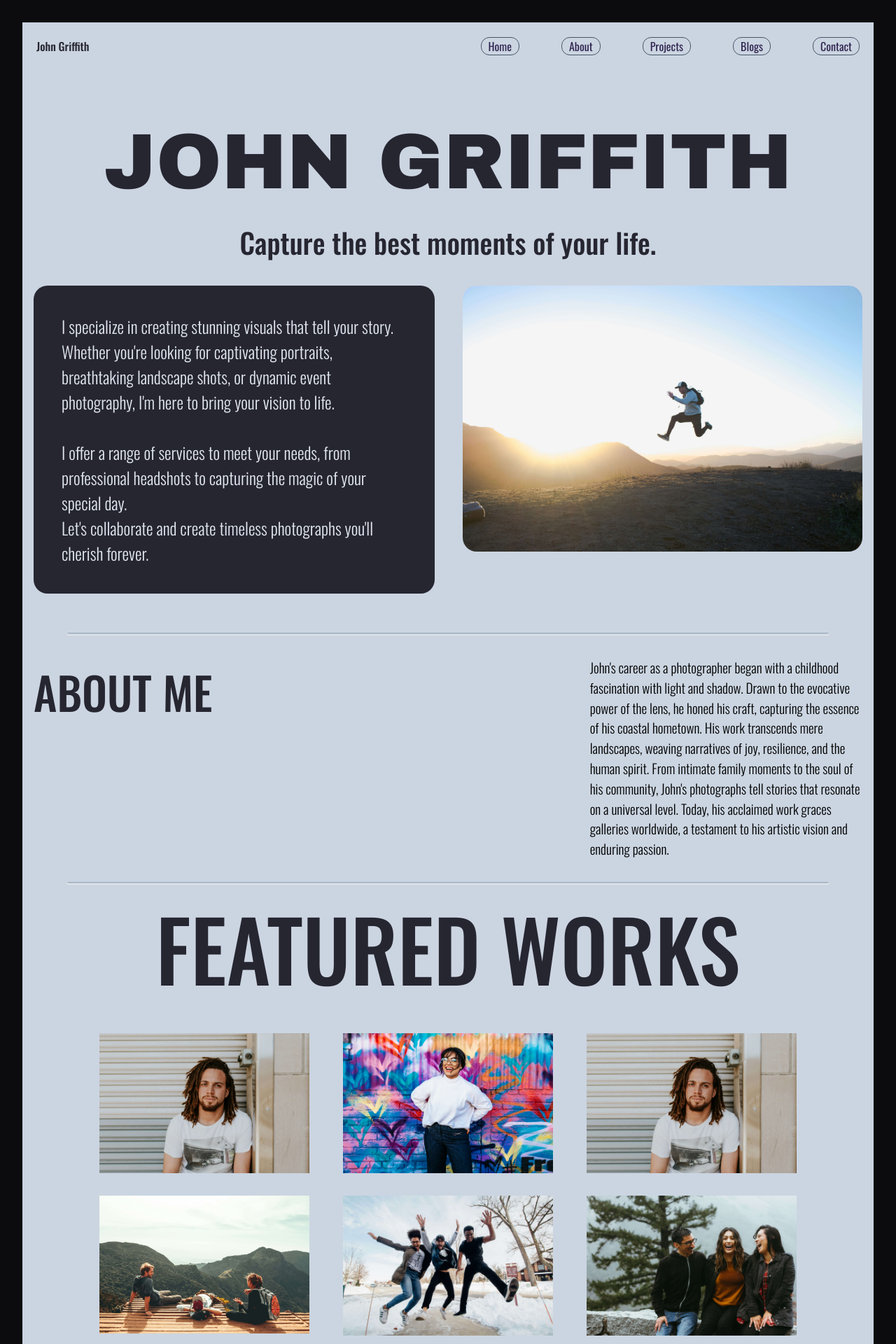
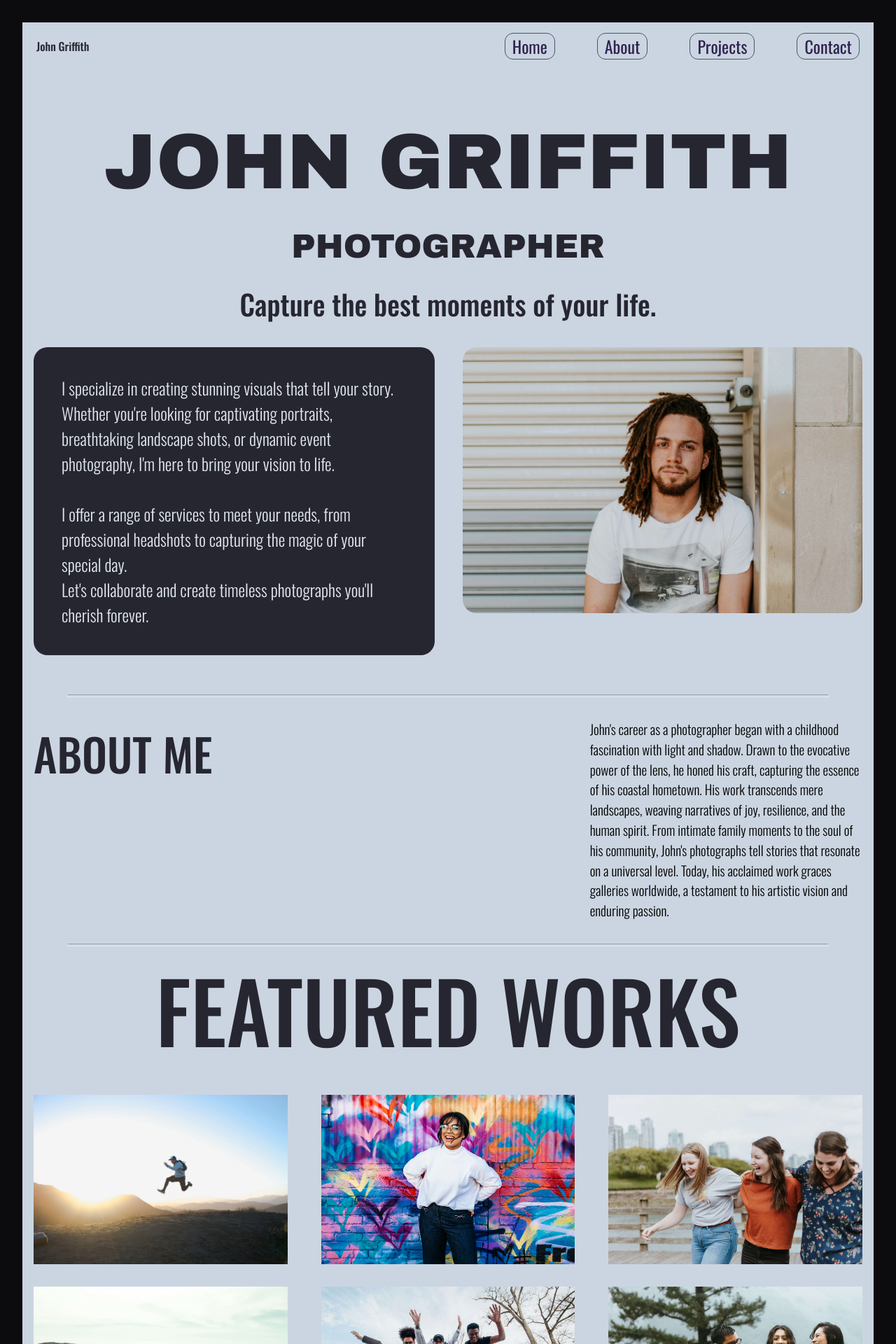
Before and after one commit to Thebuilderekes/give-a-thing, a React (Vite) app: page / in a window 1280 px wide. Shown: the top 1920 px of the page at 70% size. Built offline with nearby package versions, Linux system fonts and the light colour scheme.

Commit message:
testing:img path

```diff
--- a/src/components/Gallery/Gallery.jsx
+++ b/src/components/Gallery/Gallery.jsx
@@ -3,16 +3,16 @@ import PropTypes from 'prop-types';
 const Gallery = ({ images }) => {
   return (
     <section
-      className="gallery-content flex flex-col items-center pb-4 overflow-y-hidden"
+      className="gallery-content flex flex-wrap flex-col items-center pb-4 overflow-y-hidden"
       id="projects"
     >
       <h2 className="oswald-medium font-bold text-[#262631] text-[2.5rem] lg:text-[7.5rem] text-center">
         FEATURED WORKS
       </h2>
-      <ul className="grid grid-cols-2 md:grid-cols-3 gap-x-12 px-4 py-4">
+      <ul className="grid grid-cols-1 md:grid-cols-3 gap-x-12 px-4 py-4">
         {images.map((image, id) => (
           <li key={id} className="rounded-xl my-4">
-            <img src={image.src} alt={image.alt} width={300} height={300} />
+            <img className="w-full" src={image.src} alt={image.alt} width={300} height={300} />
           </li>
         ))}
       </ul>
--- a/src/components/Shared/Footer/Footer.jsx
+++ b/src/components/Shared/Footer/Footer.jsx
@@ -7,7 +7,7 @@ const Footer = ({ email, socials, attributes }) => {
         <div>{email}</div>
         <div>{socials}</div>
       </div>
-      <div className="text-center oswald-light text-[0.4rem] md:text-[0.9rem]">
+      <div className="text-center oswald-light text-[0.6rem] md:text-[0.9rem]">
         <div>{attributes}</div>
       </div>
     </footer>
--- a/src/components/Shared/Header/Navbar.jsx
+++ b/src/components/Shared/Header/Navbar.jsx
@@ -61,12 +61,6 @@ const Navbar = () => {
                 <Link to="/#projects">Projects</Link>
               </li>
               <li
-                className="border-0 md:border md:border-slate-600 md:rounded-xl "
-                onClick={handleNavClick}
-              >
-                <Link to="#blogs">Blogs</Link>
-              </li>
-              <li
                 className="border-0 md:border md:border-slate-600 rounded-xl "
                 onClick={handleNavClick}
               >
--- a/src/components/Shared/Header/header.css
+++ b/src/components/Shared/Header/header.css
@@ -41,7 +41,7 @@ body {
 }
 
 .nav-elements ul a {
-  font-size: 16px;
+  font-size: 24px;
   font-weight: 400;
   color: #2f234f;
   text-decoration: none;
--- a/src/components/Shared/HeroContent/HeroContent.jsx
+++ b/src/components/Shared/HeroContent/HeroContent.jsx
@@ -1,15 +1,17 @@
 // eslint-disable-next-line react/prop-types
 import PropTypes from 'prop-types';
 
-const HeroContent = ({ title, description, content, heroImage }) => {
+const HeroContent = ({ title, job, description, content, heroImage }) => {
   return (
     <section className="flex flex-col  items-center py-[3.5rem]">
-      <h1 className="animate-slidein300 opacity-0 text-center text-[2.5rem] lg:text-[7rem] archivo-black-regular p-0 text-[#262631] font-bold">
+      <h1 className="animate-slidein300 opacity-0 text-center text-[2rem] lg:text-[7rem] archivo-black-regular p-0 text-[#262631] font-bold">
         {title}
       </h1>
-      <h2 className="animate-slidein500 pb-4 opacity-0 text-[1.2rem] lg:text-[2.5rem] p-0 oswald-medium text-[#262631] font-bold">
+
+      <h2 className="animate-slidein500 pb-4 opacity-0 text-[1.5rem] lg:text-[3rem] p-0  archivo-black-regular text-[#262631] font-bold">{job}</h2>
+      <h3 className="animate-slidein500 pb-4 opacity-0 text-[1.1rem] lg:text-[2.5rem] p-0 oswald-medium text-[#262631] font-bold">
         {description}
-      </h2>
+      </h3>
       <div className="animate-slidein700 opacity-0 flex flex-col-reverse md:flex-row px-2 lg:px-4 gap-[2.5rem] mt-4">
         <div className="bg-[#262631] text-[1rem] lg:text-[1.5rem] oswald-light w-auto lg:w-1/2 text-white p-[1.5rem] lg:p-[2.5rem] rounded-[20px]">
           {content}
--- a/src/pages/HomePage/HomePage.jsx
+++ b/src/pages/HomePage/HomePage.jsx
@@ -4,10 +4,10 @@ import SectionContent from '../../components/Shared/SectionContent/SectionConten
 import Gallery from '../../components/Gallery/Gallery';
 import Divider from '../../components/Shared/Divider/Divider';
 import Footer from '../../components/Shared/Footer/Footer';
-import JohnImage from '../../assets/jumping.jpg';
-import img1 from "../../assets/dread.jpg";
+import JohnImage from '../../assets/dread.jpg';
+import img1 from "../../assets/jumping.jpg";
 import img2 from "../../assets/girl.jpg";
-import img3 from "../../assets/dread.jpg";
+import img3 from "../../assets/friends.jpg";
 import img4 from "../../assets/edidie.jpg";
 import img5 from "../../assets/people.jpg";
 import img6 from "../../assets/girlssmiling.jpg";
@@ -16,7 +16,8 @@ const HomePage = () => {
     {
       id: 1,
       src: img1,
-      alt: 'A person with dreadlocks hairstyle',
+      alt:"John jumping in air with sun behind his back",
+
     },
     {
       id: 2,
@@ -27,7 +28,7 @@ const HomePage = () => {
     {
       id: 3,
       src: img3,
-      alt: 'A person with dreadlocks hairstyle',
+      alt: 'three women hugging and walking in the beach',
     },
     {
       id: 4,
@@ -53,12 +54,13 @@ const HomePage = () => {
       <main className="mx-[1rem] lg:mx-[2rem] bg-slate-300">
         <HeroContent
           title="JOHN GRIFFITH"
+          job = "PHOTOGRAPHER"
           description="Capture the best moments of your life."
           heroImage={
             <img
               className="rounded-[20px]"
               src={JohnImage}
-              alt="John jumping in air with sun behind his back"
+              alt="John with dreadlocks hair sitting and leaning agaist a wall"
             />
           }
           content={
```
Also changed, not shown: src/assets/friends.jpg (added).
